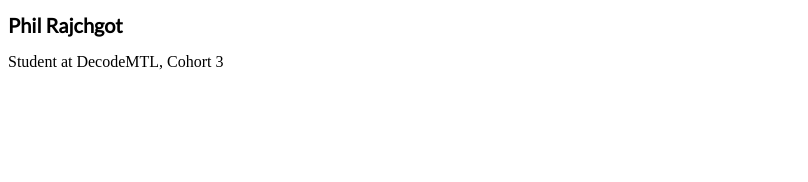
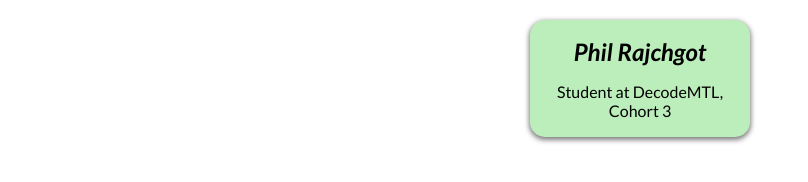
Before and after one commit to philraj/philraj.github.io, a plain HTML site: page index.html in a window 1280 px wide. Shown: the whole page, without its empty margins (0-808 px from the left). Drawn offline with Linux system fonts and the light colour scheme.

Commit message:
Put elements into <header>, added styling

```diff
--- a/index.html
+++ b/index.html
@@ -6,7 +6,9 @@
     </head>
 
     <body>
-        <h1 class="my-name">Phil Rajchgot</h1>
-        <p>Student at DecodeMTL, Cohort 3</p>
+        <header>
+            <h1 class="my-name">Phil Rajchgot</h1>
+            <p>Student at DecodeMTL, Cohort 3</p>
+        </header>
     </body>
 </html>
--- a/style.css
+++ b/style.css
@@ -1,6 +1,22 @@
 @import url(https://fonts.googleapis.com/css?family=Lato:400,700italic);
 
 .my-name {
-    font-size: 20px;
+    font-size: 24px;
+    font-family: 'Lato', sans-serif;
+    font-weight: 700;
+    font-style: italic;
+}
+
+body {
     font-family: 'Lato', sans-serif;
 }
+
+header {
+    background-color: #bbeebb;
+    border-radius: 15px;
+    padding: 1px 10px;
+    margin: 20px auto;
+    width: 200px;
+    box-shadow: 0 2px 5px 1px rgba(0,0,0,0.5);
+    text-align: center;
+}
```
